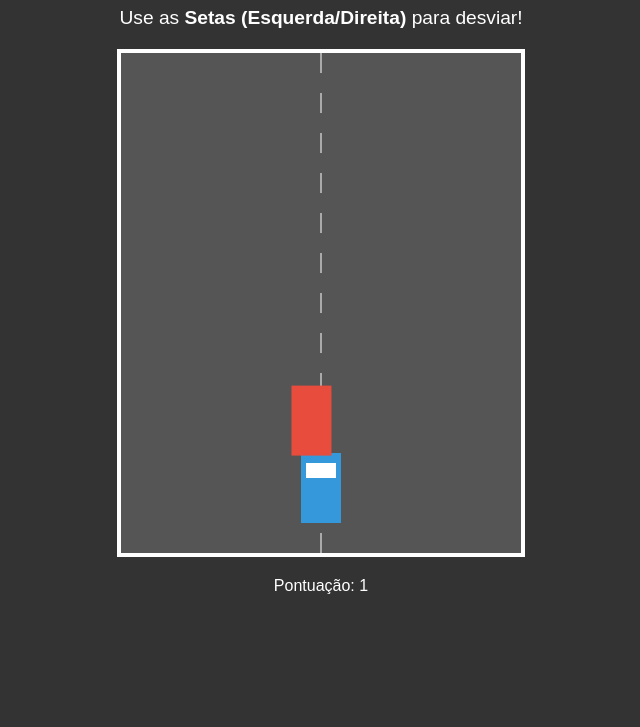
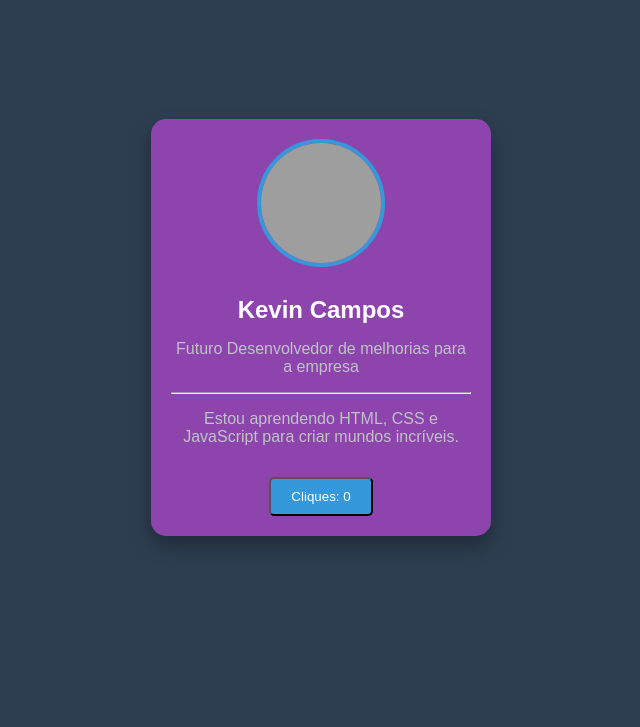
Before and after one commit to kevincampos10/Teste_jogo, a plain HTML site: page index.html in a window 1280 px wide. Shown: the part 73-800 px from the top of the page, without its empty margins (319-959 px from the left). Drawn offline with Linux system fonts and the light colour scheme; grey boxes are pictures that could not be loaded.

Commit message:
Change title and enhance layout styles
Updated the title and modified styles for the layout and elements.

```diff
--- a/index.html
+++ b/index.html
@@ -2,107 +2,90 @@
 <html lang="pt-br">
 <head>
     <meta charset="UTF-8">
-    <title>Desvio de Carro</title>
+    <title>Meu Perfil Dev</title>
     <style>
-        body { text-align: center; background: #333; color: white; font-family: sans-serif; overflow: hidden; }
-        canvas { background: #555; border: 4px solid #fff; display: block; margin: 20px auto; }
-        .info { font-size: 1.2em; }
+        body {
+            background-color: #2c3e50; /* Um azul escuro moderno */
+            color: white;
+            font-family: Arial, sans-serif;
+            display: flex;
+            justify-content: center;
+            align-items: center;
+            height: 100vh;
+            margin: 0;
+        }
+
+        .cartao {
+            background-color: #8e44ad;
+            padding: 20px;
+            border-radius: 15px;
+            text-align: center;
+            box-shadow: 0 10px 20px rgba(0,0,0,0.3);
+            width: 300px;
+        }
+
+        .foto {
+            width: 120px;
+            height: 120px;
+            border-radius: 50%;
+            border: 4px solid #3498db;
+            margin-bottom: 15px;
+        }
+
+        h1 { margin: 10px 0; font-size: 24px; }
+        p { color: #bdc3c7; }
+
+        .botao {
+            display: inline-block;
+            margin-top: 15px;
+            padding: 10px 20px;
+            background-color: #3498db;
+            color: white;
+            text-decoration: none;
+            border-radius: 5px;
+            transition: 0.3s;
+        }
+
+        .botao:hover {
+            background-color: #2980b9;
+        }
     </style>
 </head>
+   <script>
+    // Criamos a caixinha para guardar os cliques
+    let contador = 0;
+
+    // Encontramos o botão que você acabou de criar pelo ID
+    const botao = document.getElementById("meuBotao");
+
+    // Quando o botão for clicado, ele faz isso:
+    botao.onclick = function() {
+        // Soma +1 ao contador
+        contador = contador + 1;
+
+        // Troca o texto do botão pelo novo número
+        botao.innerText = "Cliques: " + contador;
+
+        // Uma surpresa quando chegar a 5!
+        if (contador === 5) {
+            alert("Mandou bem, Kevin! O contador está funcionando!");
+        }
+    };
+</script>
 <body>
 
-    <h1>Jogo de Carrinho</h1>
-    <p class="info">Use as <b>Setas (Esquerda/Direita)</b> para desviar!</p>
-    <canvas id="gameCanvas" width="400" height="500"></canvas>
-    <div id="scoreDisplay">Pontuação: 0</div>
+    <div class="cartao">
+        <img src="https://api.dicebear.com/7.x/bottts/svg?seed=Nerd" alt="Minha Foto" class="foto">
 
-    <script>
-        const canvas = document.getElementById("gameCanvas");
-        const ctx = canvas.getContext("2d");
-        const scoreDisplay = document.getElementById("scoreDisplay");
+        <h1>Kevin Campos</h1>
+        <p>Futuro Desenvolvedor de melhorias para a empresa</p>
 
-        let carWidth = 40;
-        let carHeight = 70;
-        let carX = canvas.width / 2 - carWidth / 2;
-        let carY = canvas.height - 100;
-        let carSpeed = 7;
+        <hr>
 
-        let obstacleWidth = 40;
-        let obstacleHeight = 70;
-        let obstacleX = Math.random() * (canvas.width - obstacleWidth);
-        let obstacleY = -100;
-        let obstacleSpeed = 4;
+        <p>Estou aprendendo HTML, CSS e JavaScript para criar mundos incríveis.</p>
 
-        let score = 0;
-        let gameOver = false;
-        let keys = {};
+        <button class="botao" id="meuBotao">Cliques: 0</button>
+    </div>
 
-        // Detectar teclas
-        window.addEventListener("keydown", (e) => keys[e.code] = true);
-        window.addEventListener("keyup", (e) => keys[e.code] = false);
-
-        function update() {
-            if (gameOver) return;
-
-            // Movimentação do jogador
-            if (keys["ArrowLeft"] && carX > 0) carX -= carSpeed;
-            if (keys["ArrowRight"] && carX < canvas.width - carWidth) carX += carSpeed;
-
-            // Movimentação do obstáculo
-            obstacleY += obstacleSpeed;
-
-            // Resetar obstáculo quando sai da tela
-            if (obstacleY > canvas.height) {
-                obstacleY = -100;
-                obstacleX = Math.random() * (canvas.width - obstacleWidth);
-                score++;
-                obstacleSpeed += 0.2; // Aumenta a dificuldade
-                scoreDisplay.innerText = "Pontuação: " + score;
-            }
-
-            // Colisão
-            if (carX < obstacleX + obstacleWidth &&
-                carX + carWidth > obstacleX &&
-                carY < obstacleY + obstacleHeight &&
-                carY + carHeight > obstacleY) {
-                gameOver = true;
-                alert("Game Over! Pontuação final: " + score);
-                location.reload(); // Reinicia o jogo
-            }
-        }
-
-        function draw() {
-            // Limpar tela
-            ctx.clearRect(0, 0, canvas.width, canvas.height);
-
-            // Desenhar Estrada (faixas)
-            ctx.strokeStyle = "white";
-            ctx.setLineDash([20, 20]);
-            ctx.beginPath();
-            ctx.moveTo(canvas.width / 2, 0);
-            ctx.lineTo(canvas.width / 2, canvas.height);
-            ctx.stroke();
-
-            // Desenhar Jogador (Carro Azul)
-            ctx.fillStyle = "#3498db";
-            ctx.fillRect(carX, carY, carWidth, carHeight);
-
-            // Detalhe simples do carro (janela)
-            ctx.fillStyle = "#fff";
-            ctx.fillRect(carX + 5, carY + 10, carWidth - 10, 15);
-
-            // Desenhar Obstáculo (Carro Vermelho)
-            ctx.fillStyle = "#e74c3c";
-            ctx.fillRect(obstacleX, obstacleY, obstacleWidth, obstacleHeight);
-        }
-
-        function loop() {
-            update();
-            draw();
-            requestAnimationFrame(loop);
-        }
-
-        loop();
-    </script>
 </body>
 </html>
```
